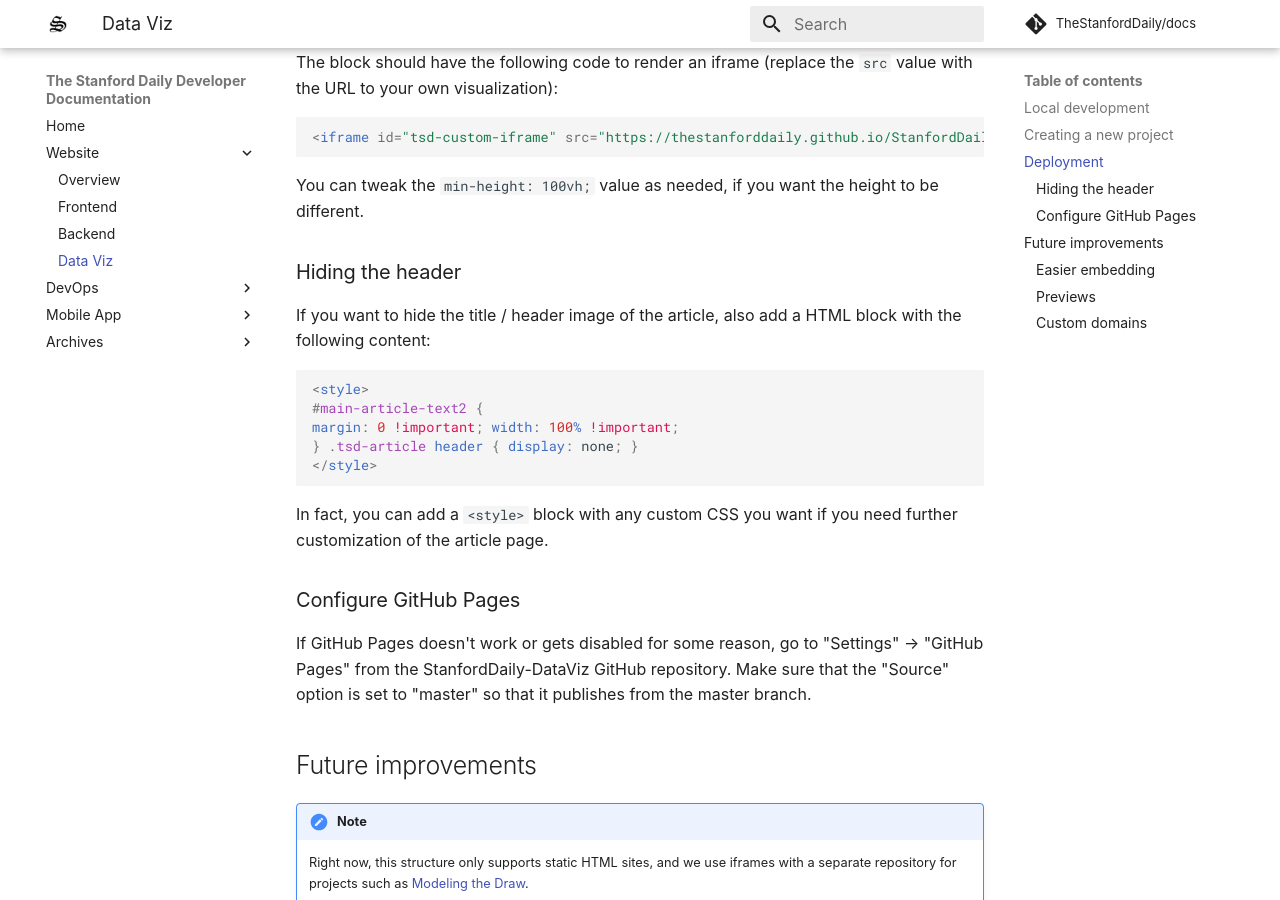
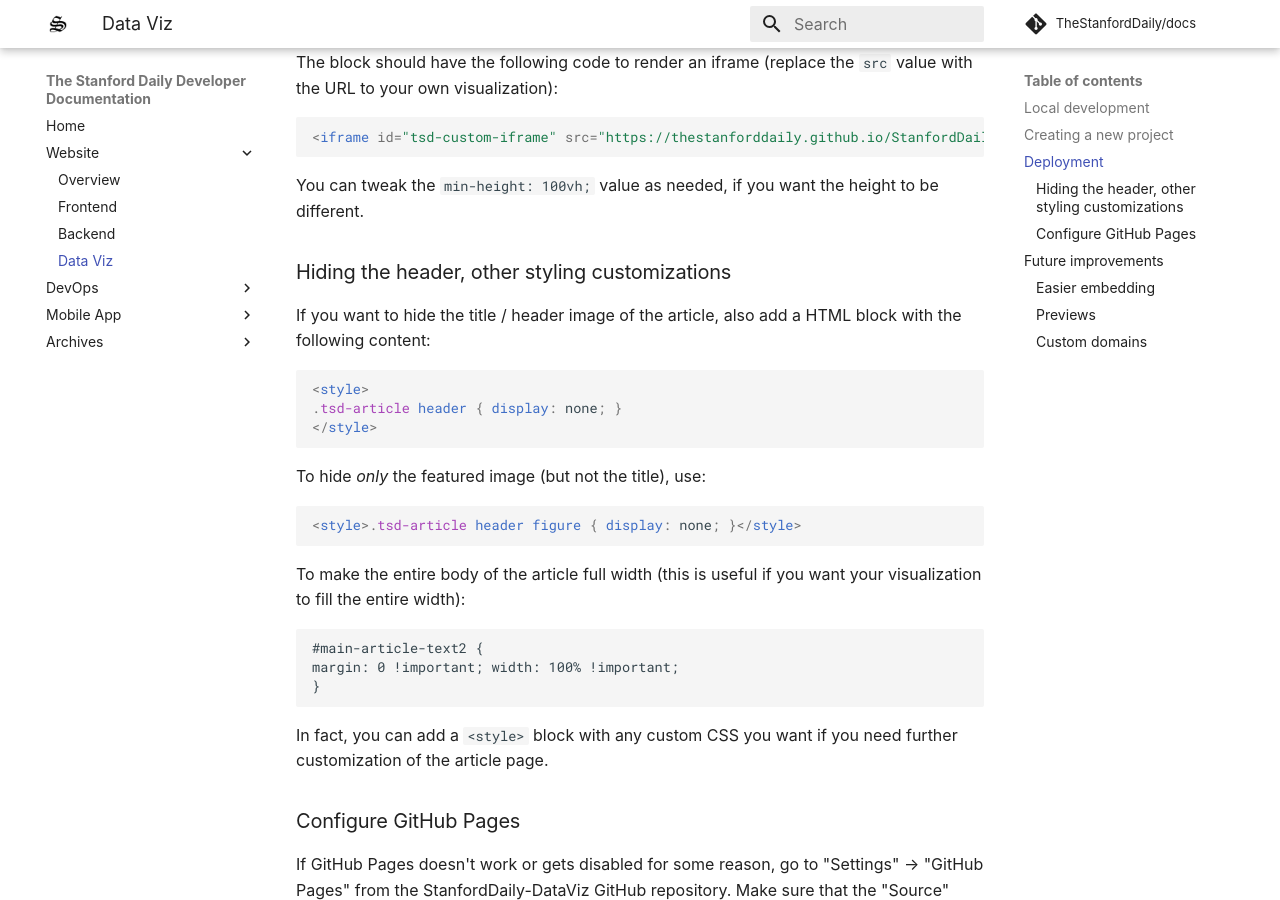
Before and after one commit to TheStanfordDaily/docs, an MkDocs documentation site: the page built from docs/website/data-viz.md, in a window 1280 px wide and 900 px high, scrolled down 2367 px. Built offline with MkDocs 1.6.1 and Material for MkDocs 9.7.7, drawn with Linux system fonts in a browser that asks for light colours; some web fonts are replaced; comment, search, counter and statistics services are not loaded.

Commit message:
Update data-viz.md

````diff
--- a/docs/website/data-viz.md
+++ b/docs/website/data-viz.md
@@ -56,16 +56,28 @@
 
 You can tweak the `min-height: 100vh;` value as needed, if you want the height to be different.
 
-### Hiding the header
+### Hiding the header, other styling customizations
 
 If you want to hide the title / header image of the article, also add a HTML block with the following content:
 
 ```html
 <style>
+.tsd-article header { display: none; }
+</style>
+```
+
+To hide *only* the featured image (but not the title), use:
+
+```html
+<style>.tsd-article header figure { display: none; }</style>
+```
+
+To make the entire body of the article full width (this is useful if you want your visualization to fill the entire width):
+
+```html
 #main-article-text2 {
 margin: 0 !important; width: 100% !important;
-} .tsd-article header { display: none; }
-</style>
+}
 ```
 
 In fact, you can add a `<style>` block with any custom CSS you want if you need further customization of the article page.
````
